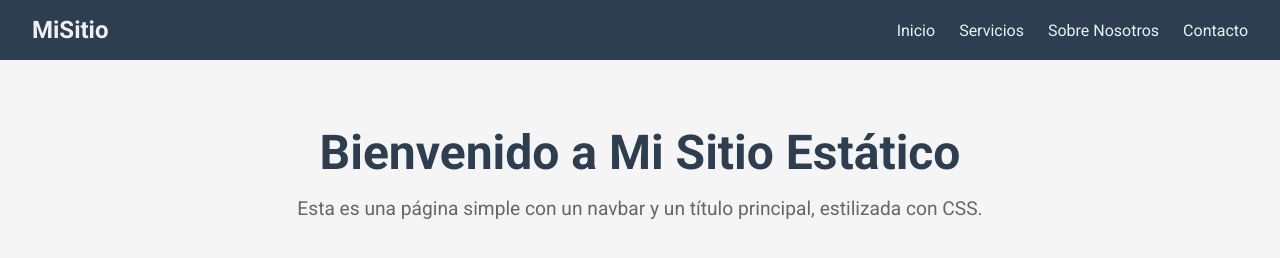
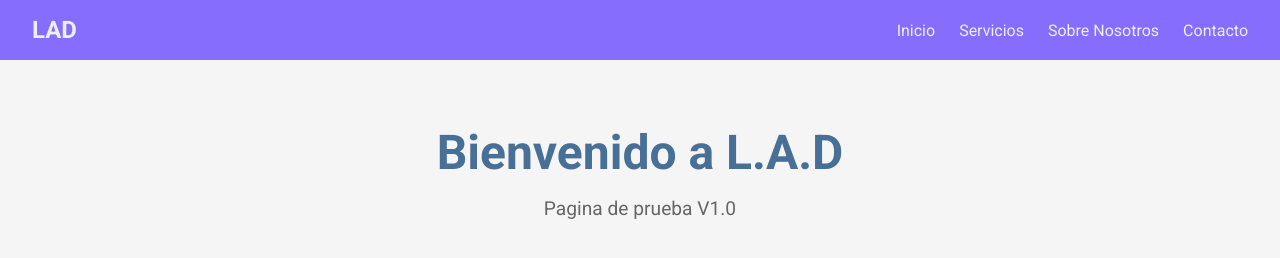
Before and after one commit to Axelcxg333/render, a plain HTML site: page index.html in a window 1280 px wide. Drawn offline with Linux system fonts and the light colour scheme.

Commit message:
Cambio de estilos y titulo

```diff
--- a/index.html
+++ b/index.html
@@ -3,7 +3,7 @@
 <head>
   <meta charset="UTF-8" />
   <meta name="viewport" content="width=device-width, initial-scale=1" />
-  <title>Mi Sitio Estático</title>
+  <title>L.A.D</title>
 
   <!-- Importar fuente desde Google Fonts -->
   <link href="https://fonts.googleapis.com/css2?family=Roboto:wght@400;700&display=swap" rel="stylesheet" />
@@ -13,7 +13,7 @@
 <body>
 
   <nav>
-    <a href="#" class="logo">MiSitio</a>
+    <a href="#" class="logo">LAD</a>
     <ul>
       <li><a href="#">Inicio</a></li>
       <li><a href="#">Servicios</a></li>
@@ -23,8 +23,8 @@
   </nav>
 
   <main>
-    <h1>Bienvenido a Mi Sitio Estático</h1>
-    <p>Esta es una página simple con un navbar y un título principal, estilizada con CSS.</p>
+    <h1>Bienvenido a L.A.D</h1>
+    <p>Pagina de prueba V1.0</p>
   </main>
 
 </body>
--- a/styles.css
+++ b/styles.css
@@ -13,7 +13,7 @@
 
     /* Navbar */
     nav {
-      background-color: #2c3e50;
+      background-color: #876dfd;
       padding: 1rem 2rem;
       display: flex;
       justify-content: space-between;
@@ -41,7 +41,7 @@
     }
 
     nav ul li a:hover {
-      color: #e74c3c;
+      color: #72faff;
     }
 
     /* Contenedor principal */
@@ -55,7 +55,7 @@
     main h1 {
       font-size: 3rem;
       margin-bottom: 1rem;
-      color: #2c3e50;
+      color: #487097;
     }
 
     main p {
```
